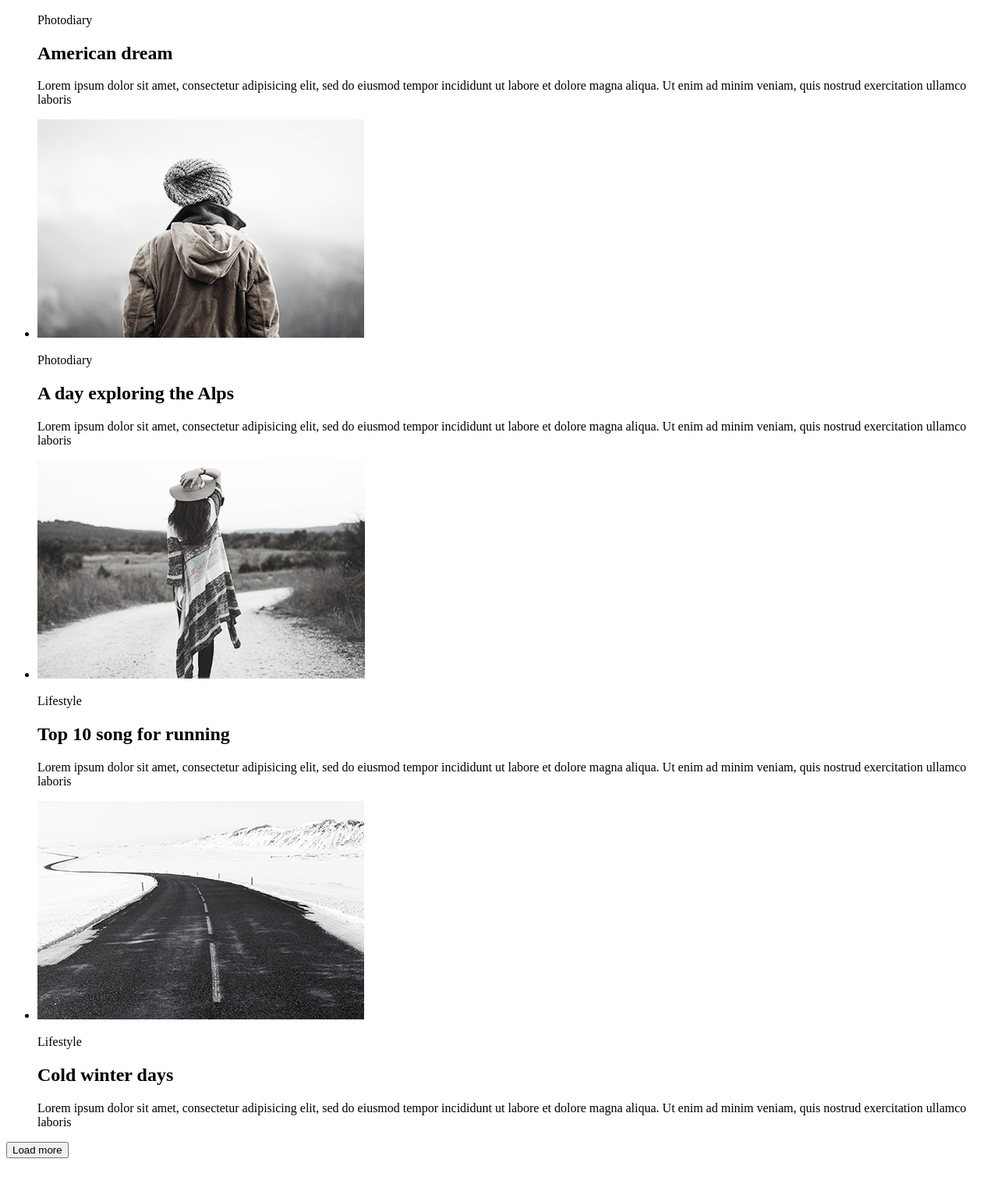
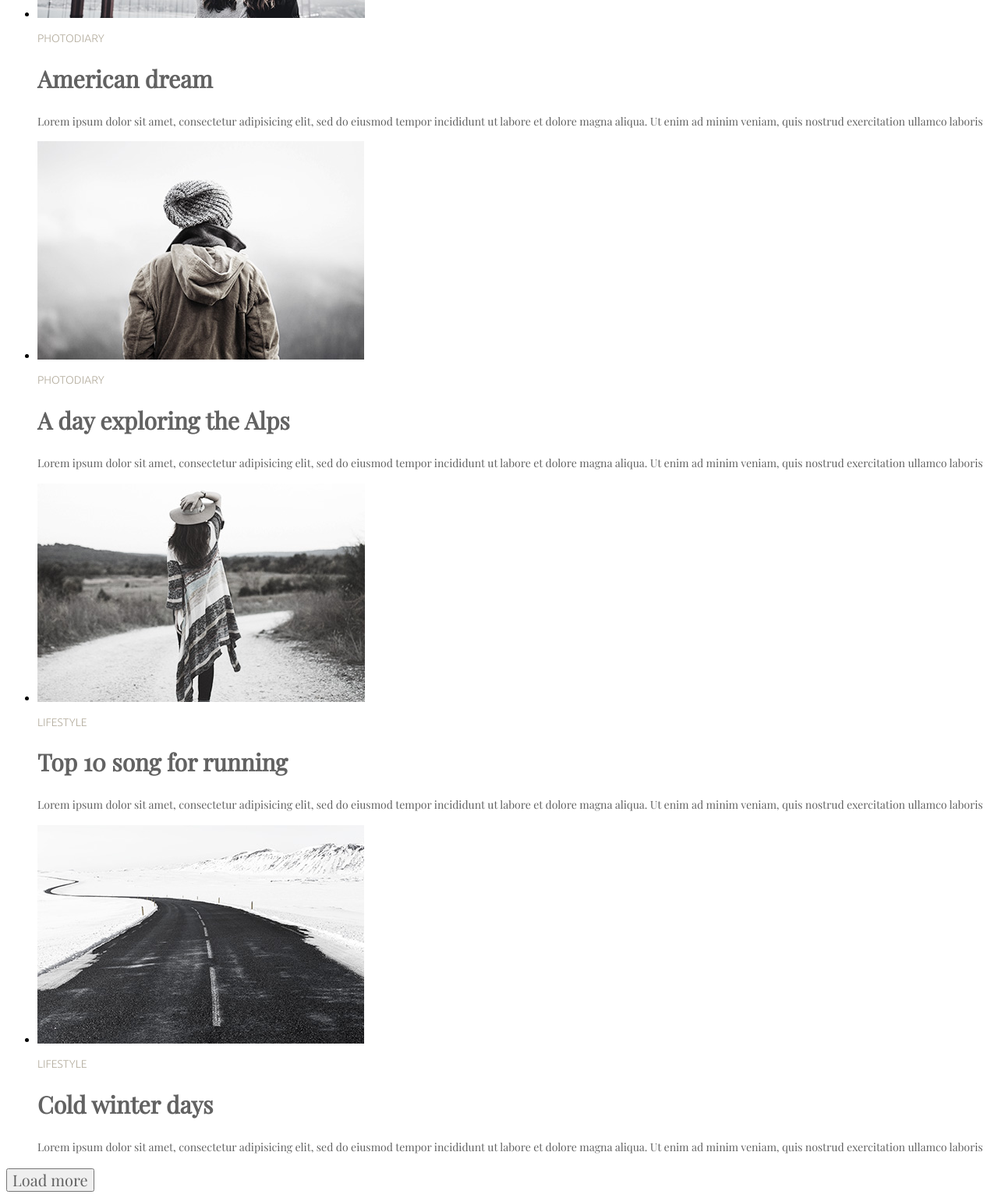
Before and after one commit to andrii-zubatiuk/goit-markup-hw-03, a plain HTML site: page index.html in a window 1280 px wide. Shown: the part 1261-2797 px from the top of the page at 78% size. Before the commit the page ends 2754 px from the top, so only its background shows below. Drawn offline with nearby package versions, Linux system fonts and the light colour scheme.

Commit message:
All is ready=))

```diff
--- a/css/styles.css
+++ b/css/styles.css
@@ -0,0 +1,55 @@
+:root {
+  --general-color: #626262;
+  --rubric-color: #b4ad9e;
+  --accent-color: #03a9f4;
+  --general-font: 'Playfair Display', serif;
+  --rubric-font: 'Ubuntu', sans-serif;
+}
+
+/* HEADER NAV */
+
+.site-nav .link {
+  font-size: 14px;
+  line-height: 1.7;
+  text-transform: uppercase;
+  color: var(--general-color);
+  font-family: var(--general-font);
+  text-decoration: none;
+}
+
+.site-nav .link:hover,
+.site-nav .link:focus {
+  color: var(--accent-color);
+}
+
+/* MAIN SECTION*/
+
+.main .rubric {
+  font-size: 14px;
+  line-height: 1.2;
+  text-transform: uppercase;
+  color: var(--rubric-color);
+  font-family: var(--rubric-font);
+  font-weight: 300;
+}
+
+.main .item-title {
+  font-size: 30px;
+  line-height: 1.2;
+  color: var(--general-color);
+  font-family: var(--general-font);
+}
+
+.main .item-description {
+  font-size: 14px;
+  line-height: 1.7;
+  color: var(--general-color);
+  font-family: var(--general-font);
+}
+
+.button {
+  font-size: 20px;
+  line-height: 1.2;
+  color: var(--general-color);
+  font-family: var(--general-font);
+}
--- a/index.html
+++ b/index.html
@@ -3,26 +3,31 @@
   <head>
     <meta charset="UTF-8" />
     <title>My first CSS!!!</title>
+    <link
+      href="https://fonts.googleapis.com/css?family=Playfair+Display|Ubuntu:300&display=swap"
+      rel="stylesheet"
+    />
+    <link rel="stylesheet" href="./css/styles.css" />
   </head>
   <body>
     <header>
       <nav>
-        <ul>
-          <li><a href="">Lifestyle</a></li>
-          <li><a href="">Photodiary</a></li>
-          <li><a href="">Music</a></li>
-          <li><a href="">Travel</a></li>
+        <ul class="site-nav">
+          <li><a href="" class="link">Lifestyle</a></li>
+          <li><a href="" class="link">Photodiary</a></li>
+          <li><a href="" class="link">Music</a></li>
+          <li><a href="" class="link">Travel</a></li>
         </ul>
       </nav>
     </header>
     <main>
       <section>
-        <ul>
+        <ul class="main">
           <li>
             <img src="./images/image-1.jpg" alt="Music festival" width="420" />
-            <p>Lifestyle</p>
-            <h2>More than just a music festival</h2>
-            <p>
+            <p class="rubric">Lifestyle</p>
+            <h2 class="item-title">More than just a music festival</h2>
+            <p class="item-description">
               Lorem ipsum dolor sit amet, consectetur adipisicing elit, sed do
               eiusmod tempor incididunt ut labore et dolore magna aliqua. Ut
               enim ad minim veniam, quis nostrud exercitation ullamco laboris
@@ -30,9 +35,9 @@
           </li>
           <li>
             <img src="./images/image-2.jpg" alt="Cup of coffee" width="419" />
-            <p>Lifestyle</p>
-            <h2>Life tastes better with coffee</h2>
-            <p>
+            <p class="rubric">Lifestyle</p>
+            <h2 class="item-title">Life tastes better with coffee</h2>
+            <p class="item-description">
               Lorem ipsum dolor sit amet, consectetur adipisicing elit, sed do
               eiusmod tempor incididunt ut labore et dolore magna aliqua. Ut
               enim ad minim veniam, quis nostrud exercitation ullamco laboris
@@ -40,9 +45,9 @@
           </li>
           <li>
             <img src="./images/image-3.jpg" alt="American dream" width="420" />
-            <p>Photodiary</p>
-            <h2>American dream</h2>
-            <p>
+            <p class="rubric">Photodiary</p>
+            <h2 class="item-title">American dream</h2>
+            <p class="item-description">
               Lorem ipsum dolor sit amet, consectetur adipisicing elit, sed do
               eiusmod tempor incididunt ut labore et dolore magna aliqua. Ut
               enim ad minim veniam, quis nostrud exercitation ullamco laboris
@@ -50,9 +55,9 @@
           </li>
           <li>
             <img src="./images/image-4.jpg" alt="The day in Alps" width="419" />
-            <p>Photodiary</p>
-            <h2>A day exploring the Alps</h2>
-            <p>
+            <p class="rubric">Photodiary</p>
+            <h2 class="item-title">A day exploring the Alps</h2>
+            <p class="item-description">
               Lorem ipsum dolor sit amet, consectetur adipisicing elit, sed do
               eiusmod tempor incididunt ut labore et dolore magna aliqua. Ut
               enim ad minim veniam, quis nostrud exercitation ullamco laboris
@@ -60,9 +65,9 @@
           </li>
           <li>
             <img src="./images/image-5.jpg" alt="Top 10 songs" width="420" />
-            <p>Lifestyle</p>
-            <h2>Top 10 song for running</h2>
-            <p>
+            <p class="rubric">Lifestyle</p>
+            <h2 class="item-title">Top 10 song for running</h2>
+            <p class="item-description">
               Lorem ipsum dolor sit amet, consectetur adipisicing elit, sed do
               eiusmod tempor incididunt ut labore et dolore magna aliqua. Ut
               enim ad minim veniam, quis nostrud exercitation ullamco laboris
@@ -70,16 +75,16 @@
           </li>
           <li>
             <img src="./images/image-6.jpg" alt="Witers day" width="419" />
-            <p>Lifestyle</p>
-            <h2>Cold winter days</h2>
-            <p>
+            <p class="rubric">Lifestyle</p>
+            <h2 class="item-title">Cold winter days</h2>
+            <p class="item-description">
               Lorem ipsum dolor sit amet, consectetur adipisicing elit, sed do
               eiusmod tempor incididunt ut labore et dolore magna aliqua. Ut
               enim ad minim veniam, quis nostrud exercitation ullamco laboris
             </p>
           </li>
         </ul>
-        <button type="button">Load more</button>
+        <button type="button" class="button">Load more</button>
       </section>
     </main>
   </body>
```
